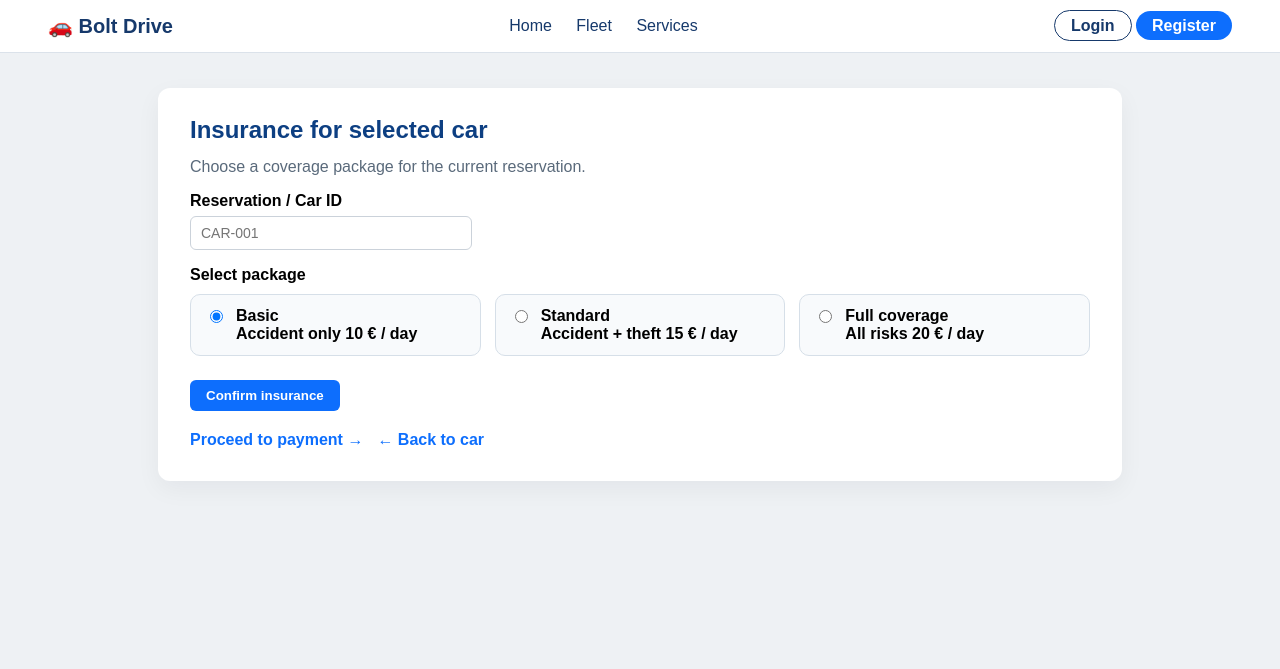
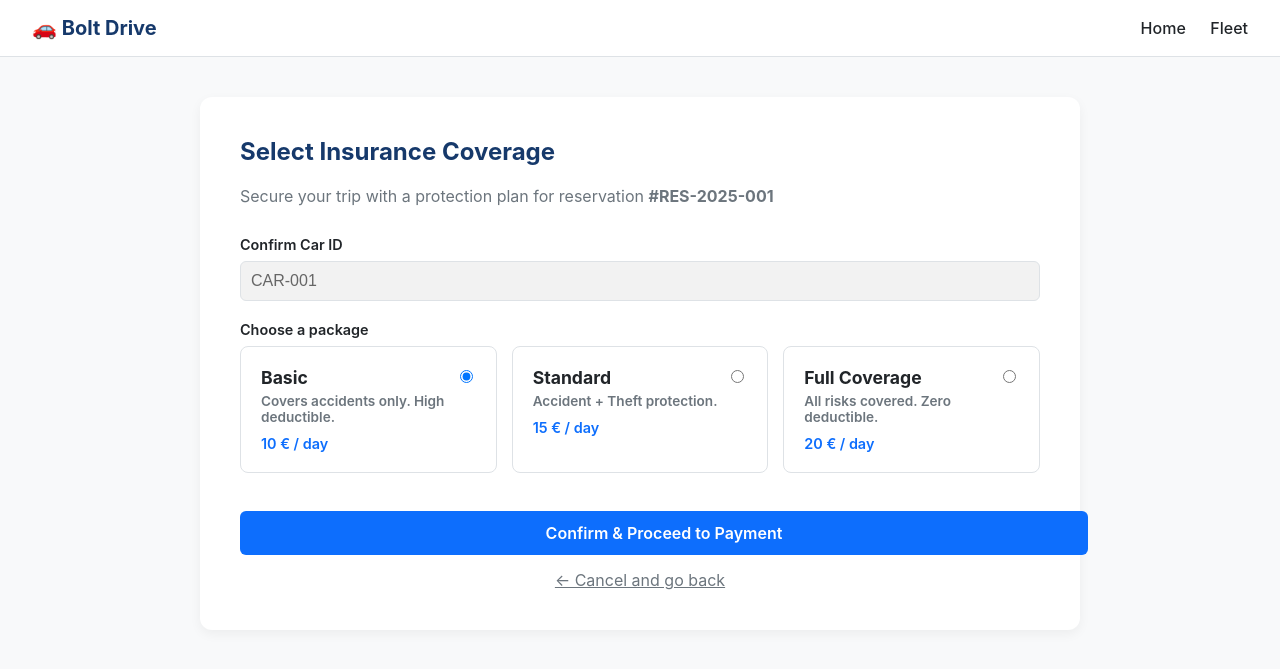
Before and after one commit to Strexas/ISLAB, a Flask app: template templates/insurance.html in a window 1280 px wide. Shown: the top 669 px of the page. Run offline with Flask 3, Linux system fonts and the light colour scheme; the template is opened without the code that fills it, so the values that code supplies are empty; parts of the project's set-up code (start-up, migrations or seed data) failed here and were passed over; some libraries are stand-ins or nearby versions.

Commit message:
Update insurance page layout and styles

```diff
--- a/templates/insurance.html
+++ b/templates/insurance.html
@@ -2,181 +2,152 @@
 <html lang="en">
 <head>
   <meta charset="UTF-8">
-  <title>Insurance | Bolt Drive</title>
+  <title>Select Insurance | Bolt Drive</title>
   <meta name="viewport" content="width=device-width, initial-scale=1.0">
   <style>
     :root {
-      --blue: #0d6efd;
-      --bg: #eef1f4;
-      --card-bg: #fff;
-      --text: #1f2933;
+      --primary: #0d6efd;
+      --primary-hover: #0b5ed7;
+      --bg: #f8f9fa;
+      --text-dark: #212529;
+      --text-muted: #6c757d;
+      --border: #dee2e6;
     }
     body {
+      font-family: -apple-system, BlinkMacSystemFont, "Segoe UI", Roboto, Helvetica, Arial, sans-serif;
+      background-color: var(--bg);
       margin: 0;
-      font-family: Arial, sans-serif;
-      background: var(--bg);
+      color: var(--text-dark);
     }
-    /* top bar */
-    .topbar {
-      background: #fff;
-      border-bottom: 1px solid #dbe2ea;
+
+    /* Navigation */
+    .navbar {
+      background: white;
+      border-bottom: 1px solid var(--border);
+      padding: 1rem 2rem;
       display: flex;
+      justify-content: space-between;
       align-items: center;
-      justify-content: space-between;
-      padding: 14px 48px;
     }
-    .brand {
-      display: flex;
-      align-items: center;
-      gap: 10px;
-      font-weight: 700;
-      font-size: 20px;
-      color: #16396b;
+    .brand { font-size: 1.25rem; font-weight: 700; color: #16396b; text-decoration: none; }
+    .nav-links a { margin-left: 20px; text-decoration: none; color: var(--text-dark); font-weight: 500; }
+
+    /* Main Container */
+    .container {
+      max-width: 800px;
+      margin: 40px auto;
+      background: white;
+      padding: 40px;
+      border-radius: 12px;
+      box-shadow: 0 4px 12px rgba(0,0,0,0.05);
     }
-    .nav-links a {
-      margin-right: 20px;
-      text-decoration: none;
-      color: #16396b;
-      font-weight: 500;
+
+    h2 { margin-top: 0; color: #16396b; }
+    p.subtitle { color: var(--text-muted); margin-bottom: 30px; }
+
+    /* Form Elements */
+    .form-group { margin-bottom: 20px; }
+    label { display: block; font-weight: 600; margin-bottom: 8px; font-size: 0.9rem; }
+    input[type="text"] {
+      width: 100%;
+      padding: 10px;
+      border: 1px solid var(--border);
+      border-radius: 6px;
+      font-size: 1rem;
+      box-sizing: border-box;
     }
-    .actions a {
-      text-decoration: none;
-      padding: 6px 16px;
-      border-radius: 999px;
-      font-weight: 600;
+
+    /* Insurance Cards */
+    .insurance-grid {
+      display: grid;
+      grid-template-columns: repeat(auto-fit, minmax(220px, 1fr));
+      gap: 15px;
+      margin-bottom: 30px;
     }
-    .btn-secondary { background: #fff; border: 1px solid #16396b; color: #16396b; }
-    .btn-primary { background: var(--blue); color: #fff; }
+    .insurance-card {
+      border: 1px solid var(--border);
+      border-radius: 8px;
+      padding: 20px;
+      position: relative;
+      cursor: pointer;
+      transition: all 0.2s;
+    }
+    .insurance-card:hover { border-color: var(--primary); background-color: #f8fbff; }
 
-    /* page container */
-    .container {
-      max-width: 900px;
-      margin: 35px auto;
-      background: var(--card-bg);
-      border-radius: 12px;
-      box-shadow: 0 8px 25px rgba(15, 23, 42, 0.05);
-      padding: 28px 32px 32px 32px;
-    }
-    h2 {
-      margin-top: 0;
-      color: #0d3f82;
-    }
-    label {
-      font-weight: 600;
-      display: block;
-      margin-bottom: 6px;
-    }
-    input[type="text"],
-    input[type="number"] {
-      width: 260px;
-      max-width: 100%;
-      padding: 8px 10px;
-      border: 1px solid #cbd2da;
+    /* Simulating a "checked" state with CSS for prototype */
+    .insurance-card input { position: absolute; top: 20px; right: 20px; }
+
+    .plan-name { display: block; font-weight: 700; font-size: 1.1rem; margin-bottom: 5px; }
+    .plan-desc { display: block; font-size: 0.85rem; color: var(--text-muted); margin-bottom: 10px; }
+    .plan-price { display: block; font-weight: 600; color: var(--primary); }
+
+    /* Buttons */
+    .btn-block { display: block; width: 100%; text-align: center; }
+    .btn {
+      display: inline-block;
+      background-color: var(--primary);
+      color: white;
+      padding: 12px 24px;
       border-radius: 6px;
-      margin-bottom: 16px;
-      font-size: 14px;
-    }
-    .packages {
-      display: grid;
-      grid-template-columns: repeat(auto-fit, minmax(210px, 1fr));
-      gap: 14px;
-      margin-bottom: 18px;
-    }
-    .pkg {
-      border: 1px solid #d6dfe8;
-      border-radius: 10px;
-      padding: 12px 14px;
-      background: #f8fafc;
-      display: flex;
-      gap: 10px;
-      align-items: flex-start;
-    }
-    .pkg strong { display: block; }
-    button {
-      background: var(--blue);
-      color: #fff;
-      border: none;
-      padding: 8px 16px;
-      border-radius: 6px;
-      cursor: pointer;
-      font-weight: 600;
-    }
-    .links {
-      margin-top: 20px;
-      display: flex;
-      gap: 14px;
-    }
-    .links a {
-      color: var(--blue);
       text-decoration: none;
       font-weight: 600;
+      border: none;
+      cursor: pointer;
+      transition: background 0.2s;
     }
-    @media (max-width: 640px) {
-      .topbar { padding: 12px 16px; }
-      .nav-links { display: none; }
-      .container { margin: 20px 12px; padding: 20px 16px; }
-    }
+    .btn:hover { background-color: var(--primary-hover); }
+    .btn-link { background: none; color: var(--text-muted); font-weight: normal; margin-top: 15px; }
+    .btn-link:hover { text-decoration: underline; color: var(--text-dark); }
+
   </style>
 </head>
 <body>
-  <!-- top bar -->
-  <div class="topbar">
-    <div class="brand">
-      🚗 Bolt Drive
-    </div>
+
+  <nav class="navbar">
+    <a href="#" class="brand">🚗 Bolt Drive</a>
     <div class="nav-links">
       <a href="index.html">Home</a>
-      <a href="fleetlist.html">Fleet</a>
-      <a href="services.html">Services</a>
+      <a href="fleet.html">Fleet</a>
     </div>
-    <div class="actions">
-      <a class="btn-secondary" href="login.html">Login</a>
-      <a class="btn-primary" href="register.html">Register</a>
+  </nav>
+
+  <div class="container">
+    <h2>Select Insurance Coverage</h2>
+    <p class="subtitle">Secure your trip with a protection plan for reservation <strong>#RES-2025-001</strong></p>
+
+    <div class="form-group">
+      <label>Confirm Car ID</label>
+      <input type="text" value="CAR-001" readonly style="background-color: #f2f2f2; color: #666;">
     </div>
-  </div>
 
-  <!-- card -->
-  <div class="container">
-    <h2>Insurance for selected car</h2>
-    <p style="margin-top:-6px; color:#5a6a7b;">Choose a coverage package for the current reservation.</p>
+    <label>Choose a package</label>
+    <div class="insurance-grid">
+      <label class="insurance-card">
+        <input type="radio" name="insurance_type" value="basic" checked>
+        <span class="plan-name">Basic</span>
+        <span class="plan-desc">Covers accidents only. High deductible.</span>
+        <span class="plan-price">10 € / day</span>
+      </label>
 
-    <label>Reservation / Car ID</label>
-    <input type="text" placeholder="CAR-001">
+      <label class="insurance-card">
+        <input type="radio" name="insurance_type" value="standard">
+        <span class="plan-name">Standard</span>
+        <span class="plan-desc">Accident + Theft protection.</span>
+        <span class="plan-price">15 € / day</span>
+      </label>
 
-    <label style="margin-bottom:10px;">Select package</label>
-    <div class="packages">
-      <label class="pkg">
-        <input type="radio" name="pkg" value="basic" checked>
-        <div>
-          <strong>Basic</strong>
-          <span>Accident only</span>
-          <span>10 € / day</span>
-        </div>
-      </label>
-      <label class="pkg">
-        <input type="radio" name="pkg" value="standard">
-        <div>
-          <strong>Standard</strong>
-          <span>Accident + theft</span>
-          <span>15 € / day</span>
-        </div>
-      </label>
-      <label class="pkg">
-        <input type="radio" name="pkg" value="full">
-        <div>
-          <strong>Full coverage</strong>
-          <span>All risks</span>
-          <span>20 € / day</span>
-        </div>
+      <label class="insurance-card">
+        <input type="radio" name="insurance_type" value="full">
+        <span class="plan-name">Full Coverage</span>
+        <span class="plan-desc">All risks covered. Zero deductible.</span>
+        <span class="plan-price">20 € / day</span>
       </label>
     </div>
 
-    <button type="button">Confirm insurance</button>
+    <a href="payment.html" class="btn btn-block">Confirm & Proceed to Payment</a>
+    <a href="fleet.html" class="btn-block btn-link">← Cancel and go back</a>
 
-    <div class="links">
-      <a href="payment.html">Proceed to payment →</a>
-      <a href="car_details.html">← Back to car</a>
-    </div>
   </div>
+
 </body>
 </html>
```
